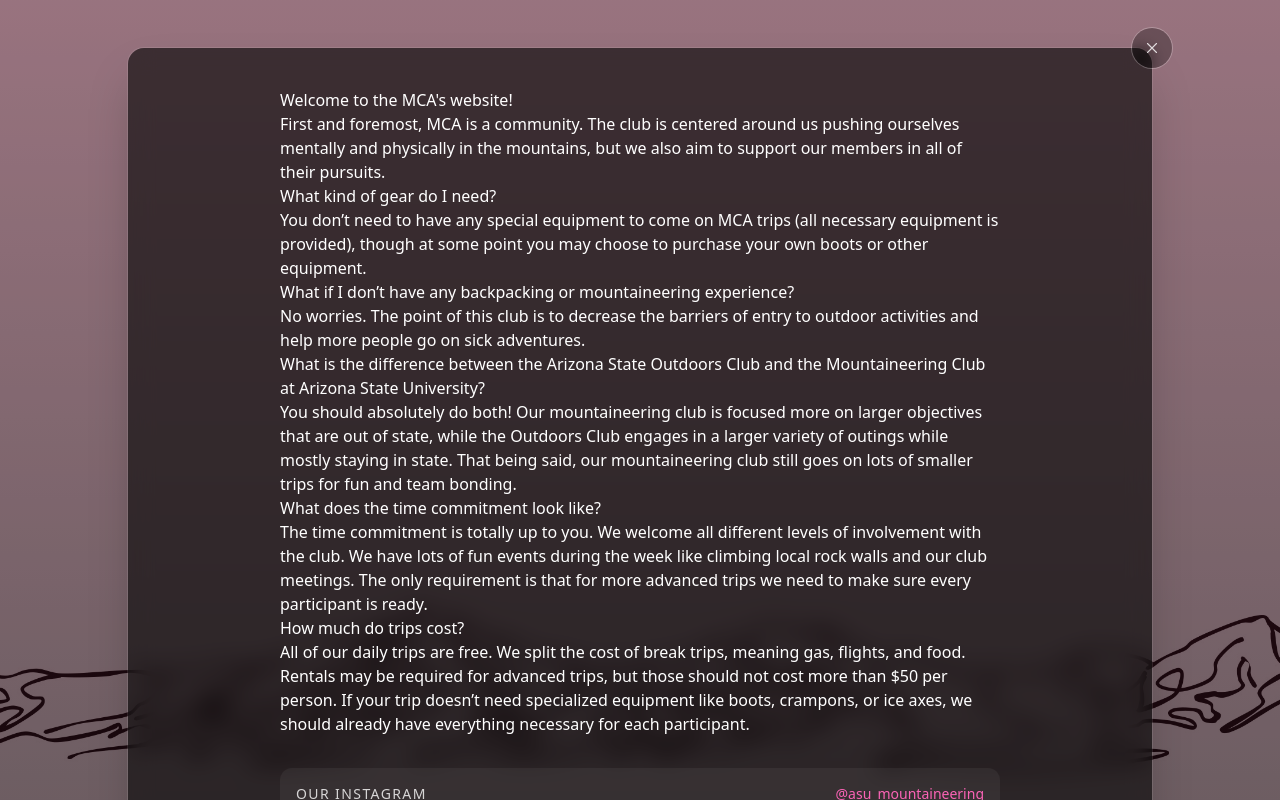
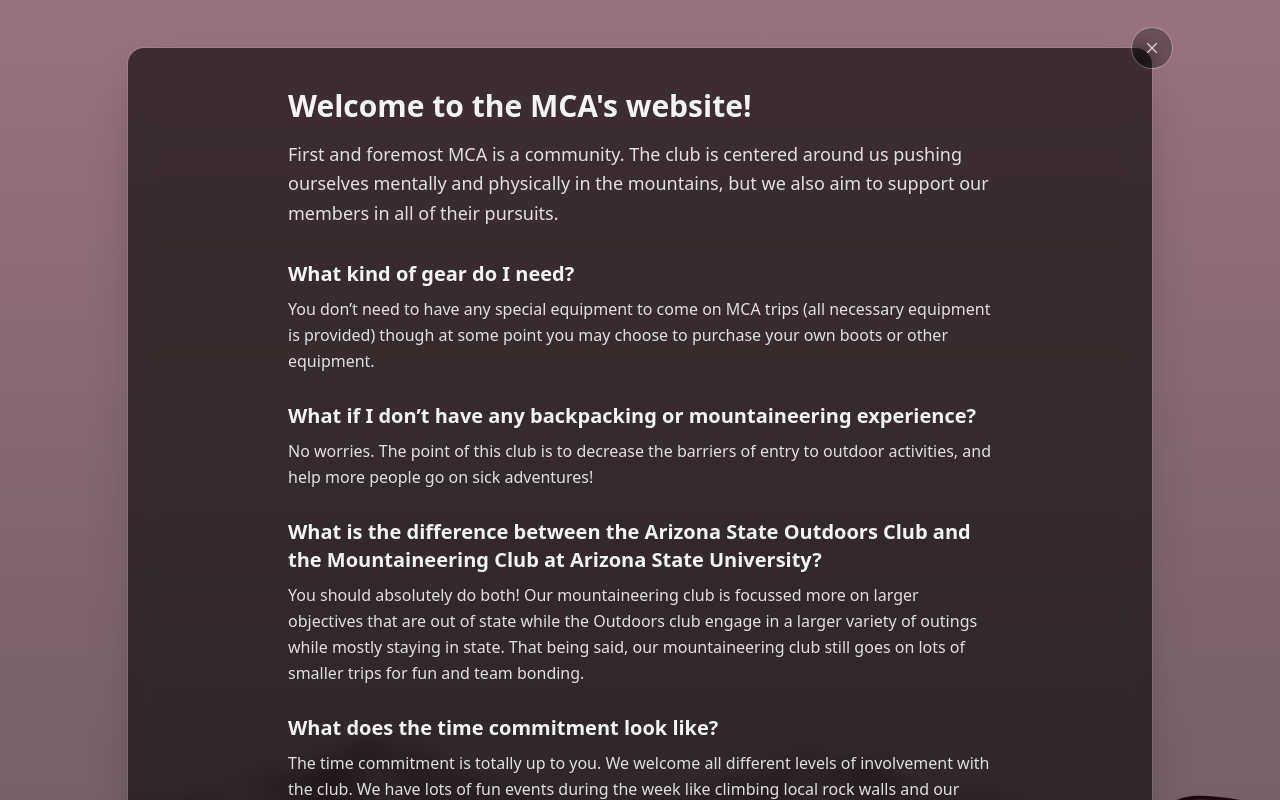
Before and after one commit to ynottoeknee/asu-mountaineering, a React (Vite) app: page / in a window 1280 px wide. Both pictures are taken after a click on the button "INTRO". Shown: the top 800 px of the page. Built offline with nearby package versions, Linux system fonts and the light colour scheme.

Commit message:
runthatback

```diff
--- a/src/App.tsx
+++ b/src/App.tsx
@@ -202,67 +202,89 @@
       {/* INTRO */}
 {route === "/intro" && (
   <Overlay onClose={() => nav("/") as Route}>
-    <div
-      className="
-        prose prose-invert max-w-3xl mx-auto px-2 md:px-6
-        prose-h2:text-2xl md:prose-h2:text-3xl prose-h2:font-semibold
-        prose-h3:text-lg md:prose-h3:text-xl prose-h3:font-semibold
-        prose-h3:mt-8
-        prose-p:text-base
-      "
-    >
-      <h2>Welcome to the MCA&apos;s website!</h2>
+    <div className="w-full max-w-3xl mx-auto px-4 md:px-8 text-left">
+      {/* Title */}
+      <h2 className="text-2xl md:text-3xl font-semibold text-white/95 mb-4">
+        Welcome to the MCA&apos;s website!
+      </h2>
 
-      <p>
-        First and foremost, MCA is a community. The club is centered around us pushing ourselves
+      {/* Intro paragraph */}
+      <p className="text-base md:text-lg leading-relaxed text-white/85 mb-8">
+        First and foremost MCA is a community. The club is centered around us pushing ourselves
         mentally and physically in the mountains, but we also aim to support our members in all of
         their pursuits.
       </p>
 
-      <h3>What kind of gear do I need?</h3>
-      <p>
+      {/* Q/A blocks */}
+      <div className="space-y-7">
+        <div className="space-y-2">
+          <div className="text-lg md:text-xl font-semibold text-white/95">
+            What kind of gear do I need?
+          </div>
+          <p className="text-base leading-relaxed text-white/85">
             You don’t need to have any special equipment to come on MCA trips (all necessary
-        equipment is provided), though at some point you may choose to purchase your own boots
+            equipment is provided) though at some point you may choose to purchase your own boots
             or other equipment.
           </p>
+        </div>
 
-      <h3>What if I don’t have any backpacking or mountaineering experience?</h3>
-      <p>
-        No worries. The point of this club is to decrease the barriers of entry to outdoor activities
-        and help more people go on sick adventures.
+        <div className="space-y-2">
+          <div className="text-lg md:text-xl font-semibold text-white/95">
+            What if I don’t have any backpacking or mountaineering experience?
+          </div>
+          <p className="text-base leading-relaxed text-white/85">
+            No worries. The point of this club is to decrease the barriers of entry to outdoor activities,
+            and help more people go on sick adventures!
           </p>
+        </div>
 
-      <h3>
+        <div className="space-y-2">
+          <div className="text-lg md:text-xl font-semibold text-white/95">
             What is the difference between the Arizona State Outdoors Club and the Mountaineering
             Club at Arizona State University?
-      </h3>
-      <p>
-        You should absolutely do both! Our mountaineering club is focused more on larger
-        objectives that are out of state, while the Outdoors Club engages in a larger variety of
-        outings while mostly staying in state. That being said, our mountaineering club still goes on
-        lots of smaller trips for fun and team bonding.
+          </div>
+          <p className="text-base leading-relaxed text-white/85">
+            You should absolutely do both! Our mountaineering club is focussed more on larger
+            objectives that are out of state while the Outdoors club engage in a larger variety of outings
+            while mostly staying in state. That being said, our mountaineering club still goes on lots of
+            smaller trips for fun and team bonding.
           </p>
+        </div>
 
-      <h3>What does the time commitment look like?</h3>
-      <p>
+        <div className="space-y-2">
+          <div className="text-lg md:text-xl font-semibold text-white/95">
+            What does the time commitment look like?
+          </div>
+          <p className="text-base leading-relaxed text-white/85">
             The time commitment is totally up to you. We welcome all different levels of involvement
             with the club. We have lots of fun events during the week like climbing local rock walls and
-        our club meetings. The only requirement is that for more advanced trips we need to make
-        sure every participant is ready.
+            our club meetings. The only requirement would be for more advanced trips we will need to
+            make sure every participant is ready.
           </p>
+        </div>
 
-      <h3>How much do trips cost?</h3>
-      <p>
-        All of our daily trips are free. We split the cost of break trips, meaning gas, flights, and
-        food. Rentals may be required for advanced trips, but those should not cost more than
-        $50 per person. If your trip doesn’t need specialized equipment like boots, crampons, or
-        ice axes, we should already have everything necessary for each participant.
+        <div className="space-y-2">
+          <div className="text-lg md:text-xl font-semibold text-white/95">
+            How much do trips cost?
+          </div>
+          <p className="text-base leading-relaxed text-white/85">
+            All of our daily trips are free. We will split the cost of break trips, meaning splitting gas,
+            flight and food costs. Plus the cost of rentals but that shouldn’t cost more than 50 dollars
+            per person on the most advanced trips where you need to have specialized boots, crampons
+            and ice axes. IF your trip doesn’t need that equipment we should have all the equipment
+            necessary for each participant.
           </p>
+        </div>
+      </div>
 
+      {/* Optional: keep/remove */}
+      <div className="mt-10">
         <InstagramGrid />
+      </div>
     </div>
   </Overlay>
 )}
+
 
 
       {/* TEAM */}
```
Lines whose indentation alone changed are shown as unchanged.
